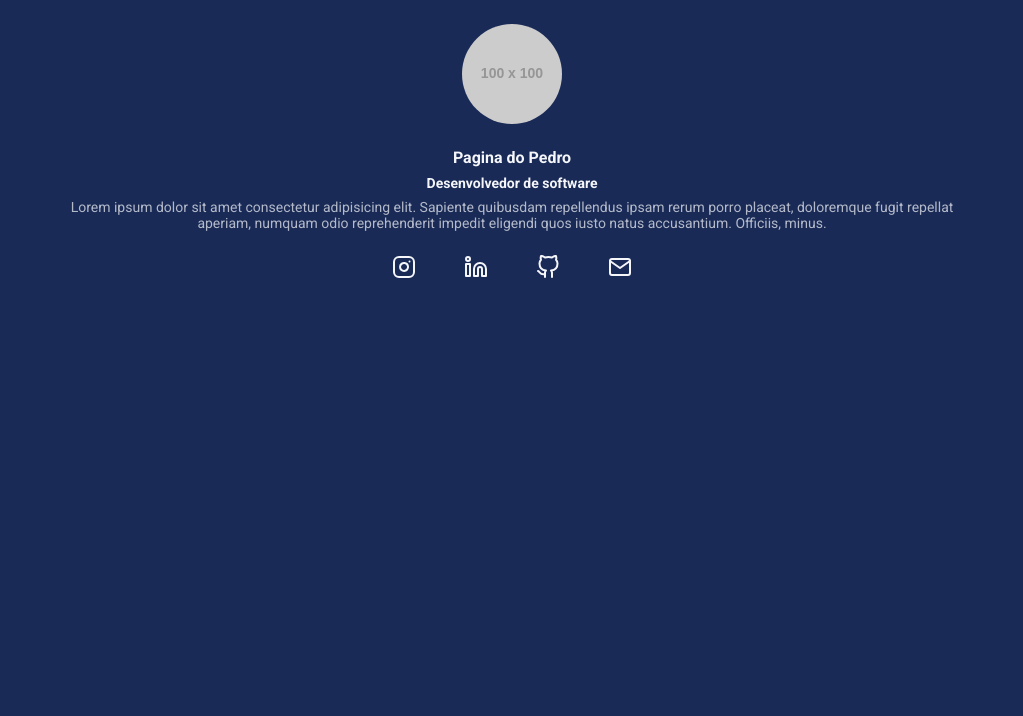
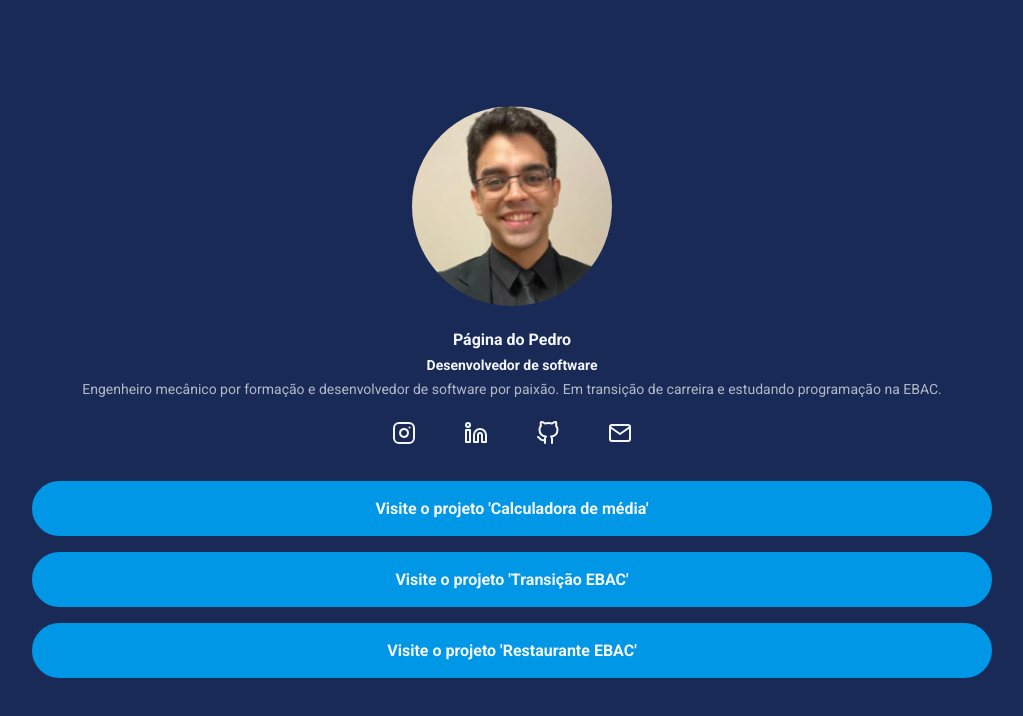
Before and after one commit to PedroTeixeira-dev/modulo-17---LESS, a website: page index.html in a window 1280 px wide. Shown: the whole page, without its empty margins (128-1151 px from the left). Drawn offline with Linux system fonts and the light colour scheme; placeholder pictures from the web are drawn by us.

Commit message:
"commit final do projeto"

```diff
--- a/index.html
+++ b/index.html
@@ -12,29 +12,48 @@
 <body>
     <div class="container">
         <header>
-            <img class="profile-avatar" src="https://via.placeholder.com/100x100" />
+            <img class="profile-avatar" src="1677594375516.jpg" />
             <div class="profile-bio">
-                <h1 class="profile-bio-name">Pagina do Pedro</h1>
+                <h1 class="profile-bio-name">Página do Pedro</h1>
                 <h2 class="profile-bio-subtitle">Desenvolvedor de software</h2>
                 <p class="profile-bio-description">
-                    Lorem ipsum dolor sit amet consectetur adipisicing elit. Sapiente quibusdam repellendus ipsam rerum porro placeat, doloremque fugit repellat aperiam, numquam odio reprehenderit impedit eligendi quos iusto natus accusantium. Officiis, minus.
+                    Engenheiro mecânico por formação e desenvolvedor de software por paixão. Em transição de carreira e estudando programação na EBAC.
                 </p>
             </div>
         </header>
             <nav>
                 <ul class="social-links">
-                    <li><a href="#">
+                    <li><a href="https://www.instagram.com/pedro97a/" target="_blank">
                         <img src="src/images/instagram.svg" alt="logo do instagram">
                     </a></li>
-                    <li><a href="#">
+                    <li><a href="https://www.linkedin.com/in/pedro-de-alcantara-teixeira/" target="_blank">
                         <img src="src/images/linkedin.svg" alt="Logo do linkedin">
                     </a></li>
-                    <li><a href="#">
+                    <li><a href="https://github.com/PedroTeixeira-dev" target="_blank">
                         <img src="src/images/github.svg" alt="Logo do Github">
                     </a></li>
-                    <li><a href="#">
+                    <li><a href="pedro15at@gmail.com" target="_blank">
                         <img src="src/images/mail.svg" alt="Logo do email">
                     </a></li>
+                </ul>
+            </nav>
+            <nav>
+                <ul class="projects-list">
+                    <li class="projects-list-item">
+                        <a href="https://pedro-projeto-calculadora-medias.vercel.app/" target="_blank">
+                            Visite o projeto 'Calculadora de média'
+                        </a>
+                    </li>
+                    <li class="projects-list-item">
+                        <a href="https://modulo-13-exercicio.vercel.app/" target="_blank">
+                            Visite o projeto 'Transição EBAC'
+                        </a>
+                    </li>
+                    <li class="projects-list-item">
+                        <a href="https://projeto-3-lac-nine.vercel.app/" target="_blank">
+                            Visite o projeto 'Restaurante EBAC'
+                        </a>
+                    </li>
                 </ul>
             </nav>
     </div>
--- a/src/styles/main.less
+++ b/src/styles/main.less
@@ -27,6 +27,10 @@ body {
     max-width: 960px;
     width: 100%;
     margin: 0 auto;
+    height: 100vh;
+    display: flex;
+    flex-direction: column;
+    justify-content: center;
 
     @media @breakpointMobile {
         max-width: 70%;
@@ -41,9 +45,10 @@ body {
 }
 
 header {
-    padding: 24px;
+    padding-bottom: 24px;
 
     .profile-avatar {
+        max-width: 200px;
         display: block;
         margin: 0 auto 24px;
         border-radius: 50%;
@@ -69,6 +74,10 @@ header {
     }
 }
 
+li {
+    list-style: none;
+}
+
 .social-links {
 display: flex;
 justify-content: space-between;
@@ -77,7 +86,7 @@ width: 100%;
 margin: 0 auto;
 
     li {
-        list-style: none;
+
 
         img {
             transition: all ease .3s;
@@ -87,3 +96,28 @@ margin: 0 auto;
         }
     }
 }
+
+.projects-list {
+    margin-top: 32px;
+    &-item {
+        a {
+            text-decoration: none;
+            background-color: @corDosBotoes;
+            display: block;
+            padding: 16px 20px;
+            margin-bottom: 16px;
+            text-align: center;
+            color: @corDoTexto;
+            font-weight: bold;
+            border-radius: 30px;
+            border: solid 2px @corDosBotoes;
+            transition: all ease .5s;
+
+            &:hover {
+                color: @corDosBotoes;
+                background-color: transparent;
+
+            }
+        }
+    }
+}
```
Also changed, not shown: 1677594375516.jpg (added), build/styles/main.css.
